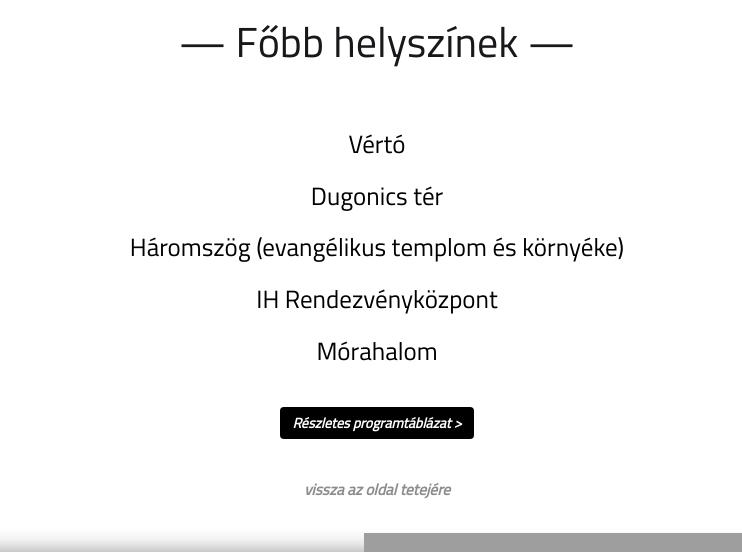
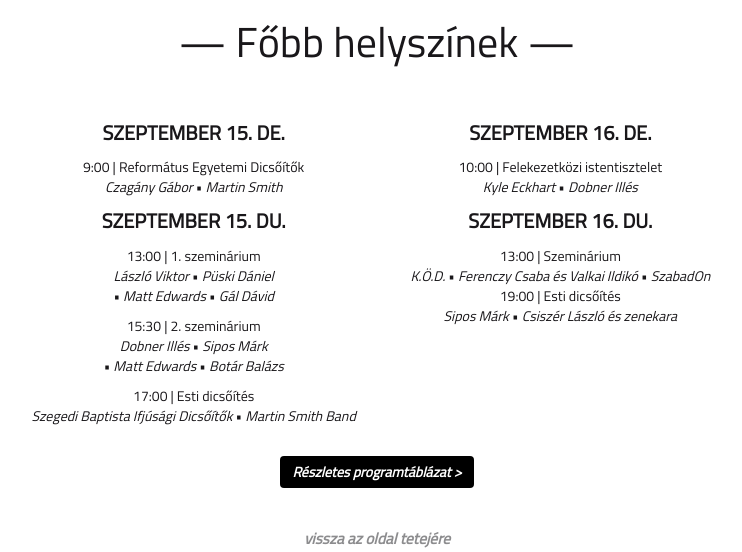
Before and after one commit to takgab99/tagast, a PHP site: page /tagaster/ in a window 1280 px wide. Shown: the part 3800-4352 px from the top of the page, without its empty margins (263-1005 px from the left). Run offline with PHP 8.4, Linux system fonts and the light colour scheme; data that the repository does not hold is empty; some libraries are stand-ins or nearby versions; grey boxes are pictures that could not be loaded.

Commit message:
Programok átírása az index oldalon. 2 napos 1 helyszines programokra optimalizalas.

```diff
--- a/index.php
+++ b/index.php
@@ -244,9 +244,9 @@ getCounter("main");
             </div>
         </div>
         <div class="row">
-            <div class="col-sm-2 portfolio-item text-center">
+            <div class="col-md-2 portfolio-item text-center">
             </div>
-            <div class="col-sm-8 portfolio-item text-center">
+            <div class="col-md-8 portfolio-item text-center">
                 <p>Küldetésünk</p>
 
                 <p><i>„Izsák szolgái a völgyben is ástak, és megtalálták ott az élő víz kútját. De ott is civakodni kezdtek Gerár pásztorai Izsák pásztoraival: »Miénk a víz!« Ezért arról, ami ott történt, elnevezte a kutat Eszeknek (azaz Civakodásnak), mivel civakodtak vele. Másikat is ástak, amiatt is civakodtak, ezért elnevezte azt Szitnának (azaz Ellenségeskedésnek). Erre elment onnan, és ásott egy másik kutat. Emiatt nem civakodtak, elnevezte tehát Rehobótnak (azaz Tágas térnek) mondván: »Most tágas teret adott az Úr nekünk, s megadta, hogy sokasodjunk ezen a földön.”</i></p>
@@ -316,67 +316,35 @@ getCounter("main");
         </div>
 
         <div class="row">
-            <div class="col-sm-3 programs-item"></div>
-            <div class="col-sm-6 programs-item text-center">
-                <div class="caption">
-                    <div class="caption-content">
-                    </div>
-                </div>
-                <a class="main-programs" href="programok.php#verto	">
-									<!--<img src="http://static.panoramio.com/photos/large/11393816.jpg" class="img-responsive" alt="Liget" title="Liget">-->
-									<div class="program-place-name text-center">Vértó</div>
-								</a>
+            <div class="col-md-4 col-md-offset-2 col-sm-6 programs-item text-center">
+                <p><b>SZEPTEMBER 15. DE.</b></p>
+                <span>9:00 | Református Egyetemi Dicsőítők<br>
+                    <i>Czagány Gábor</i> • <i>Martin Smith</i></span>
+                <p></p>
+                <p><b>SZEPTEMBER 15. DU.</b></p>
+                <span>13:00 | 1. szeminárium<br>
+                    <i>László Viktor</i> • <i>Püski Dániel</i><br>
+                    • <i>Matt Edwards</i> • <i>Gál Dávid</i><br></span>
+<p></p>
+                <span>15:30 | 2. szeminárium<br>
+                    <i>Dobner Illés</i> • <i>Sipos Márk</i><br>
+                    • <i>Matt Edwards</i> • <i>Botár Balázs</i><br></span>
+<p></p>
+                <span>17:00 | Esti dicsőítés<br>
+                    <i>Szegedi Baptista Ifjúsági Dicsőítők</i> • <i>Martin Smith Band</i></span>
             </div>
-        </div>
-        <div class="row">
-            <div class="col-sm-3 programs-item"></div>
-            <div class="col-sm-6 programs-item text-center">
-                <div class="caption">
-                    <div class="caption-content">
-                    </div>
-                </div>
-                <a class="main-programs" href="programok.php#dugonics-ter">
-									<!--<img src="img/helyszinek_kep_szinpad.png" class="img-responsive" alt="Újszegedi Szabadtéri Színpad" title="Újszegedi Szabadtéri Színpad">-->
-									<div class="program-place-name text-center">Dugonics tér</div>
-								</a>
-            </div>        </div>
-        <div class="row">
-            <div class="col-sm-3 programs-item"></div>
-            <div class="col-sm-6 programs-item text-center">
-                <div class="caption">
-                    <div class="caption-content">
-                    </div>
-                </div>
-                <a class="main-programs" href="programok.php#haromszog-evangelikus-templom-es-kornyeke">
-									<!--<img src="img/helyszinek_kep_szte.png" class="img-responsive" alt="Tudomány sátor" title="Tudomány sátor">-->
-									<div class="program-place-name text-center">Háromszög (evangélikus templom és környéke)</div>
-								</a>
-            </div>
-        </div>
-        <div class="row">
-            <div class="col-sm-3 programs-item"></div>
-            <div class="col-sm-6 programs-item text-center">
-                <div class="caption">
-                    <div class="caption-content">
-                    </div>
-                </div>
-                <a class="main-programs" href="programok.php#ih-rendezvenykozpont">
-                    <!--<img src="img/helyszinek_kep_szte.png" class="img-responsive" alt="Tudomány sátor" title="Tudomány sátor">-->
-                    <div class="program-place-name text-center">IH Rendezvényközpont</div>
-                </a>
-            </div>
-        </div>
-        <div class="row">
-            <div class="col-sm-3 programs-item"></div>
-            <div class="col-sm-6 programs-item text-center">
-                <div class="caption">
-                    <div class="caption-content">
-                    </div>
-                </div>
-                <a class="main-programs" href="programok.php#morahalom">
-                    <!--<img src="img/helyszinek_kep_szte.png" class="img-responsive" alt="Tudomány sátor" title="Tudomány sátor">-->
-                    <div class="program-place-name text-center">Mórahalom</div>
-                </a>
+            <div class="col-md-4 col-sm-6 programs-item text-center">
+                <p><b>SZEPTEMBER 16. DE.</b></p>
+                <span>10:00 | Felekezetközi istentisztelet<br>
+                    <i>Kyle Eckhart</i> • <i>Dobner Illés</i></span>
+<p></p>
+                <p><b>SZEPTEMBER 16. DU.</b></p>
+                <span>13:00 | Szeminárium<br>
+                    <i>K.Ö.D.</i> • <i>Ferenczy Csaba és Valkai Ildikó</i> • <i>SzabadOn</i><br></span>
+
+                <span>19:00 | Esti dicsőítés<br>
+                    <i>Sipos Márk</i> • <i>Csiszér László és zenekara</i></span>
+
             </div>
         </div>
         <div class="row">
--- a/js/programok.js
+++ b/js/programok.js
@@ -4,7 +4,8 @@
 $(function() {
 
 		$.each($('.ui-accordion .ui-accordion-header'),function(index,value){
-			$(value).next().hide()
+			$(value).next().show();
+            $(value).addClass('ui-state-active')
 		});
 		$('.ui-accordion .ui-accordion-header').click(function() {
 			if ($(this).hasClass('ui-state-active')){
--- a/programok_pentek.php
+++ b/programok_egy_nap.php
@@ -13,7 +13,6 @@ while ($locale = mysqli_fetch_array($result_locales, MYSQLI_ASSOC)) {
     <thead>
     <tr>
         <th>Program</th>
-        <th>Helyszín</th>
     </tr>
     </thead>
     <tbody>
@@ -33,8 +32,7 @@ while ($locale = mysqli_fetch_array($result_locales, MYSQLI_ASSOC)) {
             }
 
             print '<tr id="program-item" data-id="' . $program['id'] . '"><td><div class="time">'.substr($program['start_time'], 0, -3) . $endTime . '</div>';
-            print '<div class="name">'. $program['name'] . '</div></td>';
-            print '<td><div class="locale">' . $locales[$program['locale_id']] . '</div></td></tr>';
+            print '<div class="name">'. $program['name'] . '</div></td></tr>';
             print '</tr>';
             print '<tr><td id="description-' . $program['id'] . '" class="description" colspan="2">' . $desc . '</td></tr>';
         }
```
Also changed, not shown: programok.php (+5 -7 lines), programok_teljes.php (+1 -15 lines).
